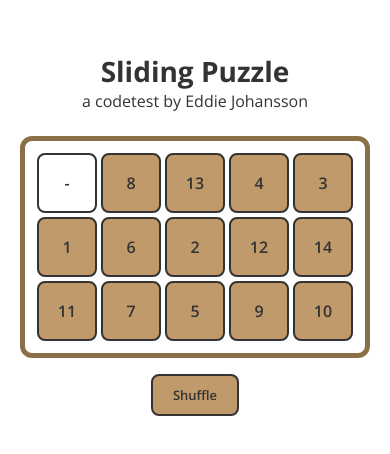
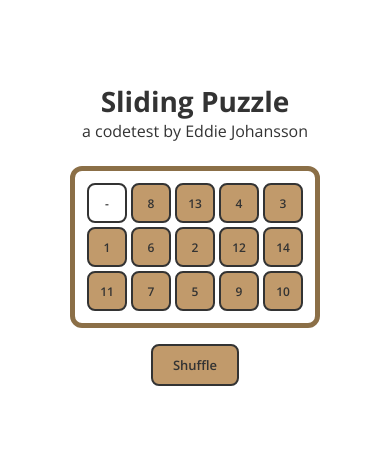
Before and after one commit to EddieJohanssonn3000/sliding-puzzle, a React (Vite) app: page / in a window 390 px wide. Shown: the part 188-642 px from the top of the page. Built offline with nearby package versions, Linux system fonts and the light colour scheme.

Commit message:
Created row and cols variables to dry out the code

```diff
--- a/src/App.tsx
+++ b/src/App.tsx
@@ -4,9 +4,12 @@ import type { Board as BoardType } from "./utils/board";
 import Board from "./components/Board";
 import "./App.css";
 
+const ROWS = 3;
+const COLS = 5;
+
 export default function App() {
   const [board, setBoard] = useState<BoardType>(() =>
-    shuffleBoard(createBoard(3, 5))
+    shuffleBoard(createBoard(ROWS, COLS))
   );
   const [isWon, setIsWon] = useState(false);
 
@@ -22,7 +25,7 @@ export default function App() {
   }
 
   function handleShuffle() {
-    setBoard(shuffleBoard(createBoard(3, 5)));
+    setBoard(shuffleBoard(createBoard(ROWS, COLS)));
     setIsWon(false);
   }
 
--- a/src/components/Tile.module.css
+++ b/src/components/Tile.module.css
@@ -25,10 +25,19 @@
   box-shadow: 0 0 0 1px var(--text);
 }
 
-@media (max-width: 480px) {
+@media (max-width: 768px) {
   .tile {
     width: 60px;
     height: 60px;
     font-size: 16px;
   }
 }
+
+
+@media (max-width: 480px) {
+  .tile {
+    width: 40px;
+    height: 40px;
+    font-size: 12px;
+  }
+}
```
